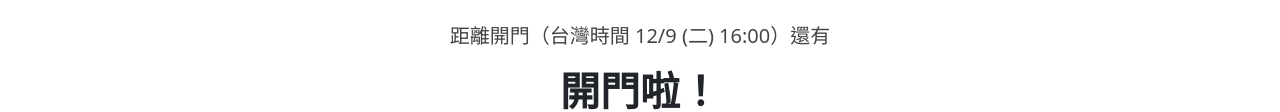
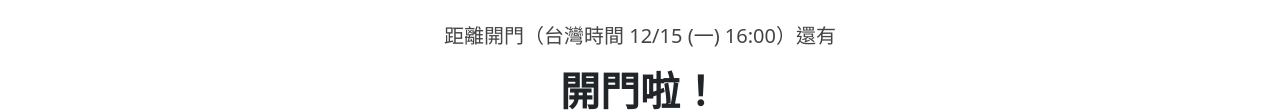
Before and after one commit to apricotlin12/fried-chips, a plain HTML site: page index.html in a window 1280 px wide. Shown: the part 331-443 px from the top of the page. Drawn offline with nearby package versions, Linux system fonts and the light colour scheme.

Commit message:
20251215 - 更新時間

```diff
--- a/index.html
+++ b/index.html
@@ -39,8 +39,8 @@
 <script src="js/countdown.js"></script>
 <script>
   const TIMES = {
-    ACTIVITY_END: "2025-12-09T12:00:00+08:00",
-    OPEN_DOOR: "2025-12-09T16:00:00+08:00"
+    ACTIVITY_END: "2025-12-15T12:00:00+08:00",
+    OPEN_DOOR: "2025-12-15T16:00:00+08:00"
   };
   const currentTime = Date.now();
 
```
